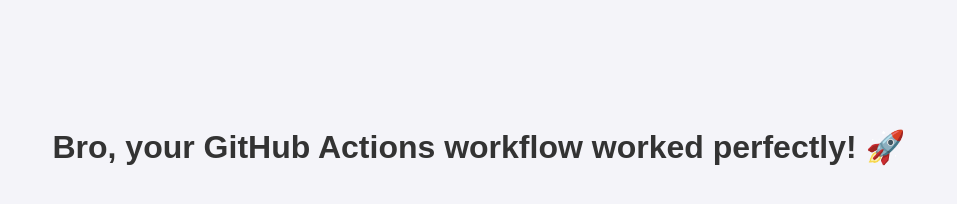
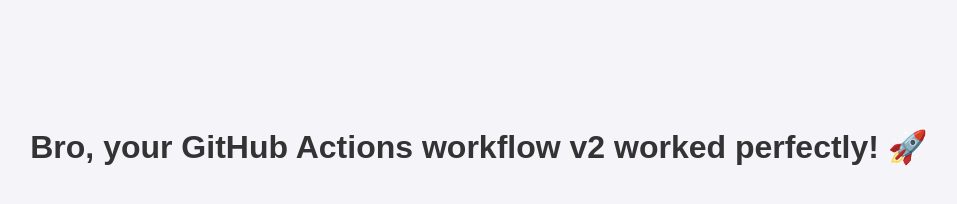
Before and after one commit to Ankit44881/order-management-app, a plain HTML site: page index.html in a window 1280 px wide. Shown: the whole page, without its empty margins (161-1118 px from the left). Drawn offline with Linux system fonts and the light colour scheme.

Commit message:
version2

```diff
--- a/index.html
+++ b/index.html
@@ -9,6 +9,6 @@
     </style>
 </head>
 <body>
-    <h1>Bro, your GitHub Actions workflow worked perfectly! 🚀</h1>
+    <h1>Bro, your GitHub Actions workflow v2 worked perfectly! 🚀</h1>
 </body>
 </html>
```
